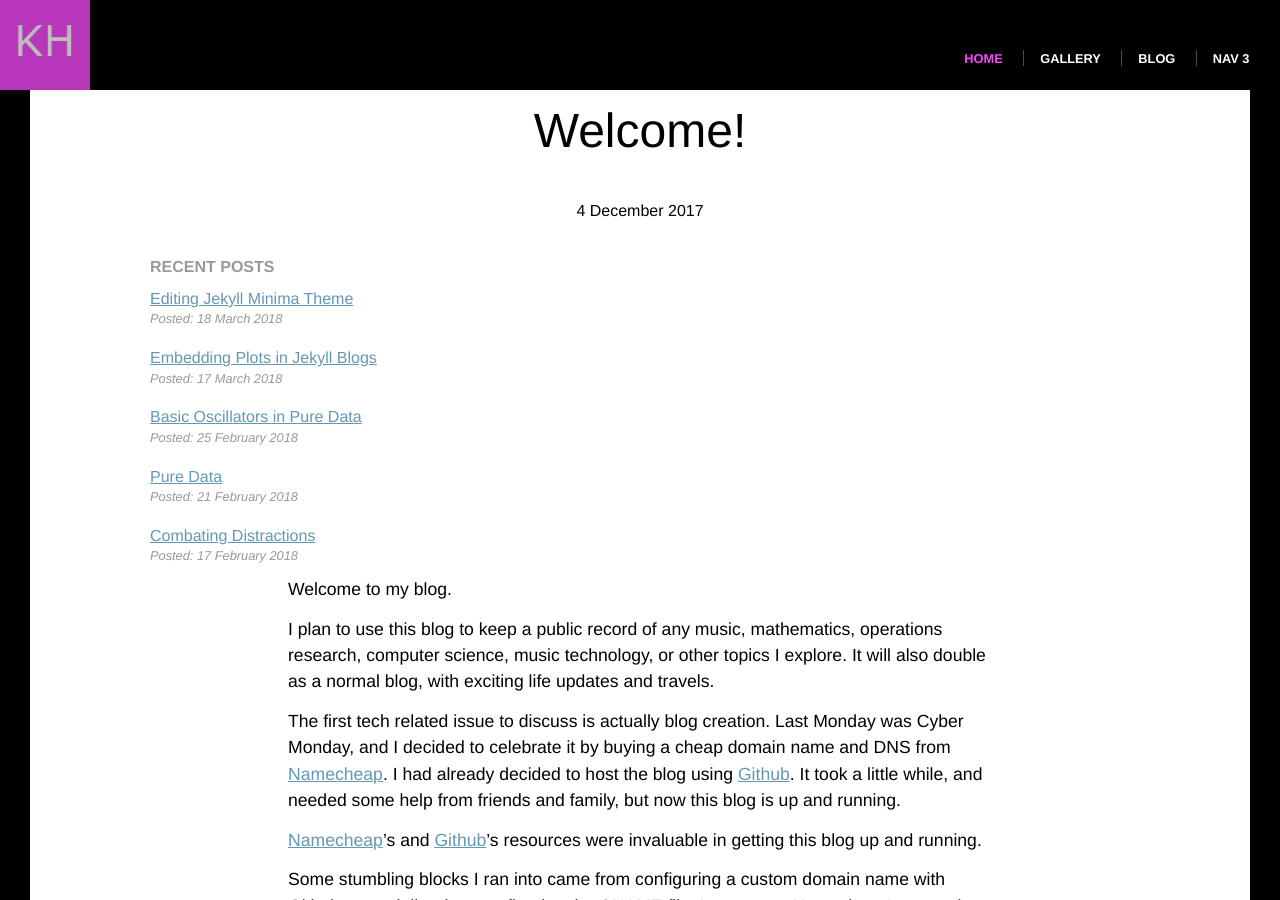
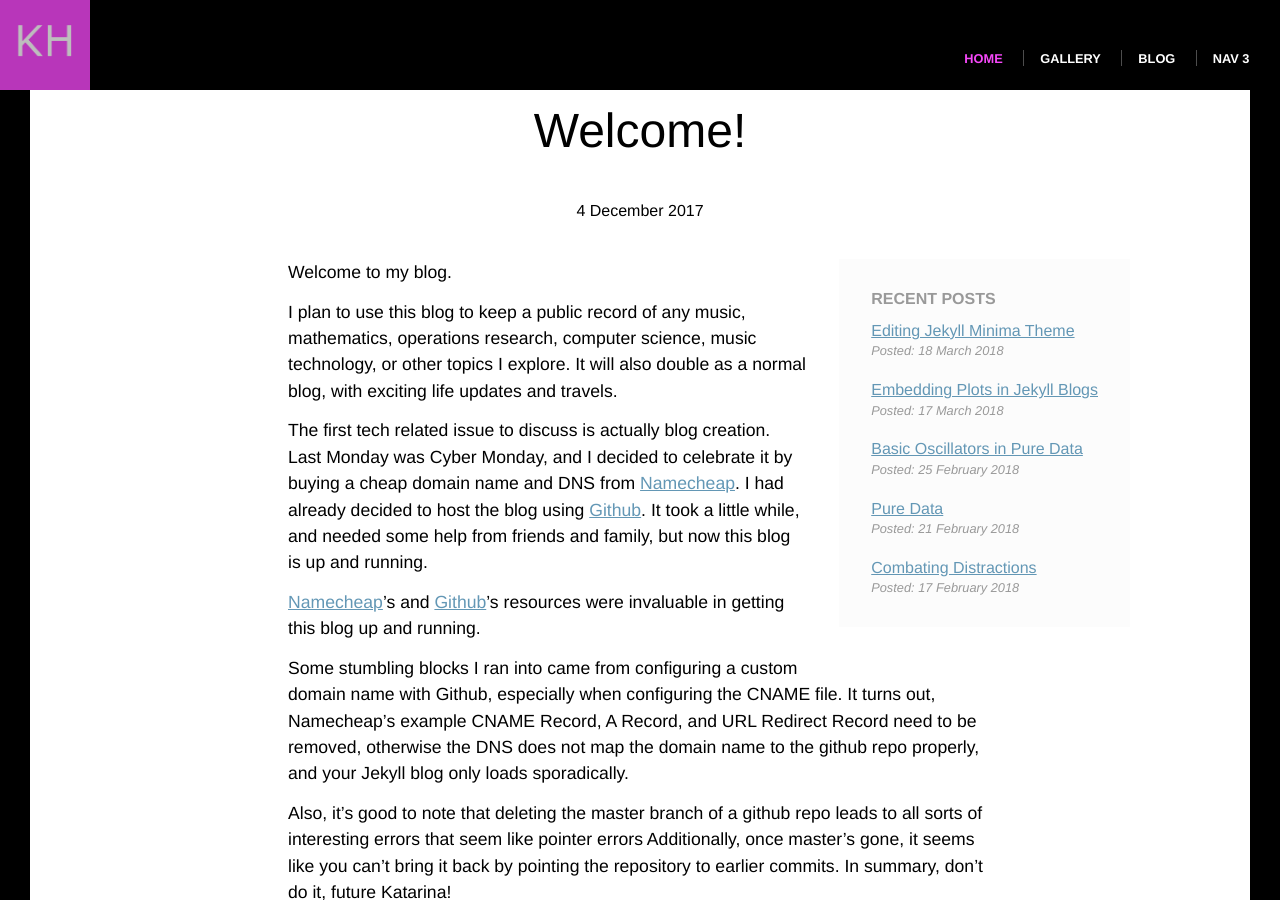
Before and after one commit to khoeger/khoeger.github.io, a Jekyll site: the page built from _posts/2017-12-04-Welcome.markdown, in a window 1280 px wide and 900 px high, scrolled down 433 px. Built offline with Jekyll 4.4.1, drawn with Linux system fonts in a browser that asks for light colours.

Commit message:
Make aside fit on side

```diff
--- a/_layouts/post.html
+++ b/_layouts/post.html
@@ -21,7 +21,7 @@ layout: default
             <span>{{ page.date | date: site.date_format }}</span>
         </div>
     </header>
-    <aside class="blog-title-list">
+    <aside class="post-aside">
       <h4>Recent Posts</h4>
       <ul class="blog-title-list">
         {% for post in site.posts limit:5 %}
--- a/css/main.css
+++ b/css/main.css
@@ -477,7 +477,10 @@ h4{
   margin: 2em -2% 2em 2em;
 }
 .post-aside {
-  margin-bottom: 2.5em;
+  background-color: rgba(0, 0, 0, 0.01);
+  float: right;
+  margin: 0 0 2em 2em;
+  padding: 2em;
 }
 .post .post-header {
   margin-bottom: 2.5em;
@@ -487,7 +490,7 @@ h4{
   font-size: 1.1rem;
 }
 .post-footer {
-  border-top: 1px solid rgba(0,0,0,0.1);
+  border-top: 1px solid rgba(0, 0, 0, 0.1);
   font-style: italic;
   font-size: 0.8em;
   margin-top: 3em;
```
